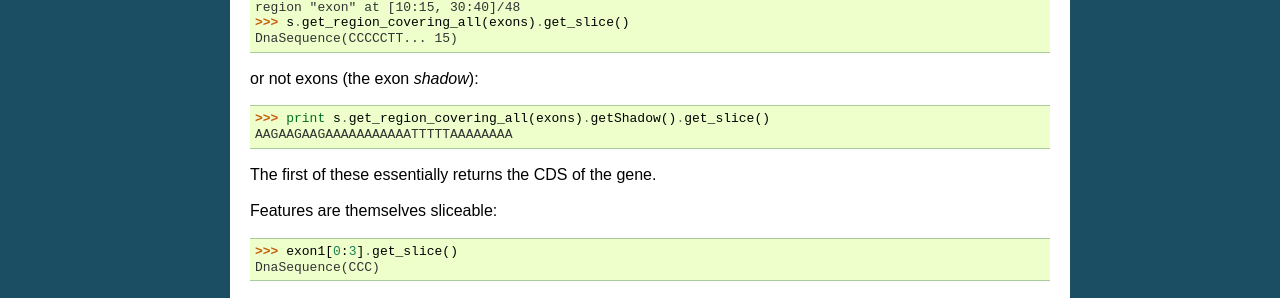
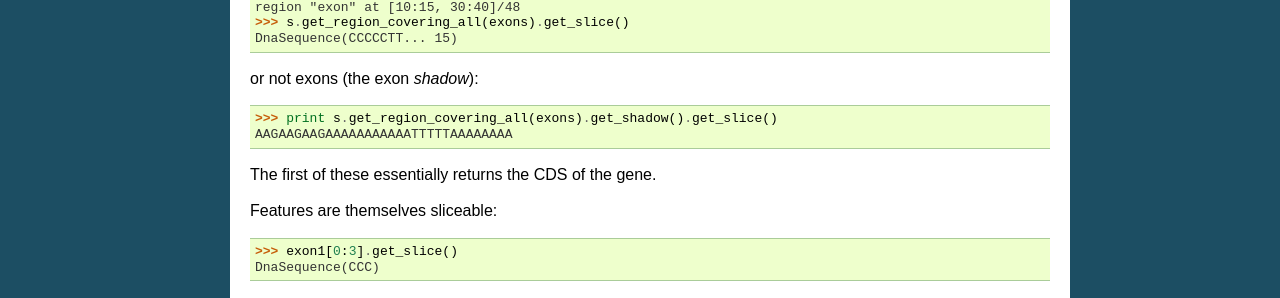
Before and after one commit to cogent3/cogent3, a Sphinx documentation site: the page built from doc/examples/seq_features.rst, in a window 1280 px wide. Shown: the part 959-1257 px from the top of the page. Built offline with Sphinx 7.4.7, drawn with Linux system fonts in a browser that asks for light colours; formulas are drawn with MathJax 3; pages that are not in the unit, such as notebooks, are missing from menus.

Commit message:
_Feature.getShadow to get_shadow

```diff
--- a/doc/cookbook/annotations.rst
+++ b/doc/cookbook/annotations.rst
@@ -148,7 +148,7 @@ A shadow is a span representing everything but the annotation.
 
 .. doctest::
 
-    >>> not_cds = cds.getShadow()
+    >>> not_cds = cds.get_shadow()
     >>> not_cds
     region "not exon" at [0:10, 15:30, 40:45, 48:49]/49
 
@@ -529,7 +529,7 @@ What features of a certain type are available?
 Getting all features of a type, or everything but that type
 """""""""""""""""""""""""""""""""""""""""""""""""""""""""""
 
-The annotation methods ``get_region_covering_all`` and ``getShadow`` can be used to grab all the coding sequences or non-coding sequences in a ``DnaSequence`` object.
+The annotation methods ``get_region_covering_all`` and ``get_shadow`` can be used to grab all the coding sequences or non-coding sequences in a ``DnaSequence`` object.
 
 .. doctest::
 
@@ -542,7 +542,7 @@ The annotation methods ``get_region_covering_all`` and ``getShadow`` can be used
     region "CDS" at [189:255, 336:2799, 2800:3730, 3733...
     >>> coding_seqs.get_slice()
     DnaSequence(ATGAACC... 9063)
-    >>> noncoding_seqs = coding_seqs.getShadow()
+    >>> noncoding_seqs = coding_seqs.get_shadow()
     >>> noncoding_seqs
     region "not CDS" at [0:189, 255:336, 2799:2800, ...
     >>> noncoding_seqs.get_slice()
--- a/doc/examples/seq_features.rst
+++ b/doc/examples/seq_features.rst
@@ -58,7 +58,7 @@ or not exons (the exon *shadow*):
 
 .. doctest::
 
-    >>> print s.get_region_covering_all(exons).getShadow().get_slice()
+    >>> print s.get_region_covering_all(exons).get_shadow().get_slice()
     AAGAAGAAGAAAAAAAAAAATTTTTAAAAAAAA
 
 The first of these essentially returns the CDS of the gene.
```
Also changed, not shown: 4 other files.
